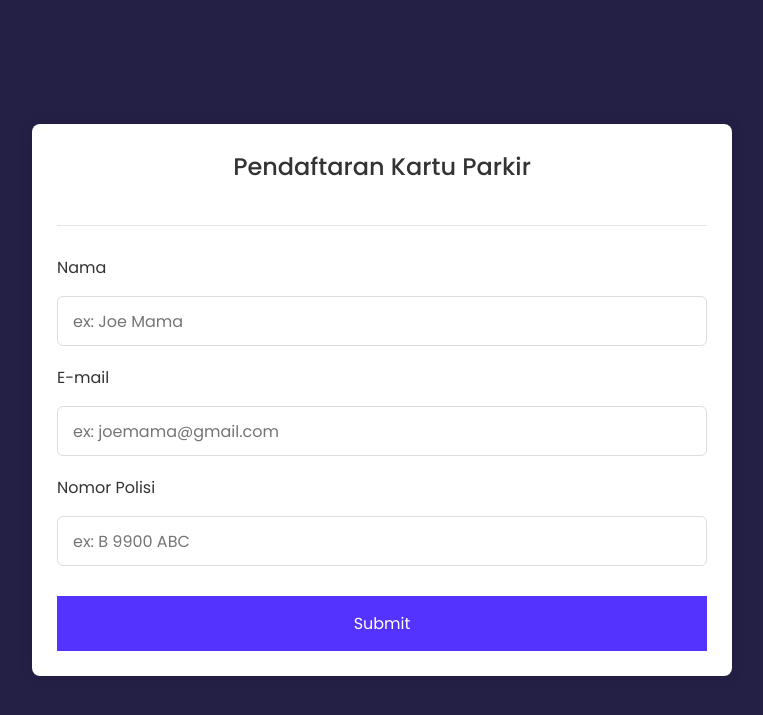
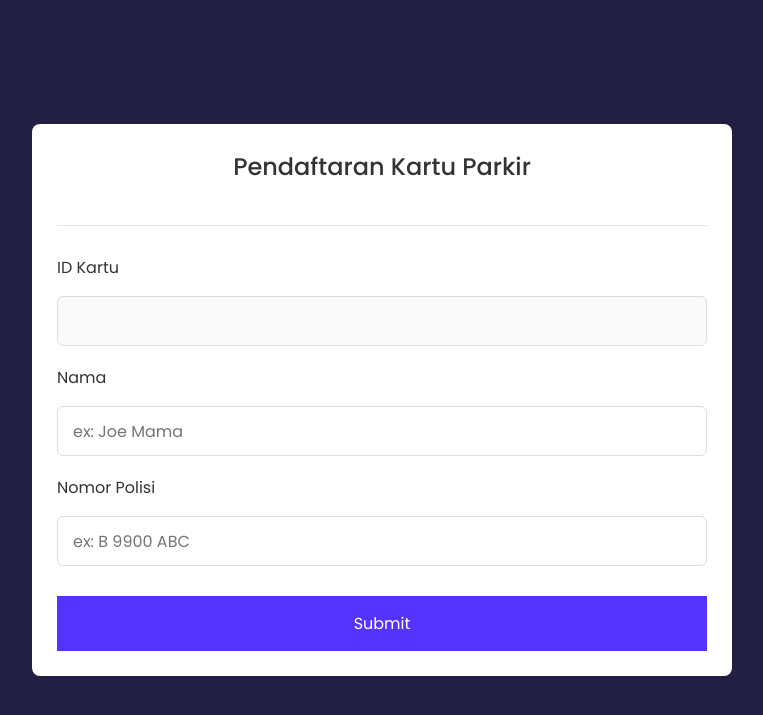
Before and after one commit to 7oxP/smartparking-web, a Flask app: page /regist in a window 1280 px wide. Shown: the top 715 px of the page, without its empty margins (258-1021 px from the left). Run offline with Flask 3, Linux system fonts and the light colour scheme.

Commit message:
removing email form

```diff
--- a/templates/daftar_kartu.html
+++ b/templates/daftar_kartu.html
@@ -25,12 +25,12 @@
     <hr>
     <form method="POST" class="form">
       <div class="input-box">
+        <label>ID Kartu</label>
+        <input type="text" name="nama" placeholder="{{id_kartu}}" disabled />
+      </div>
+      <div class="input-box">
         <label>Nama</label>
         <input type="text" name="nama" placeholder="ex: Joe Mama" required />
-      </div>
-      <div class="input-box">
-        <label>E-mail</label>
-        <input type="text" name="email" placeholder="ex: joemama@gmail.com" required />
       </div>
       <div class="input-box">
         <label>Nomor Polisi</label>
--- a/templates/daftar_user.html
+++ b/templates/daftar_user.html
@@ -68,8 +68,7 @@
                   <tr>
                     <th>ID</th>
                     <th>ID Kartu</th>
-                    <th>Username</th>
-                    <th>Email</th>
+                    <th>Nama</th>
                     <th>Nopol</th>
                   </tr>
                 </thead>
@@ -81,7 +80,6 @@
                     <td>{{item[1]}}</td>
                     <td>{{item[2]}}</td>
                     <td>{{item[3]}}</td>
-                    <td>{{item[4]}}</td>
                     <!-- <td>
                       <a href="/update_user" class="btn btn-warning" role="button"><i class='bx bxs-edit'></i> Update</a>
                       <!-- Button trigger modal -->
```
